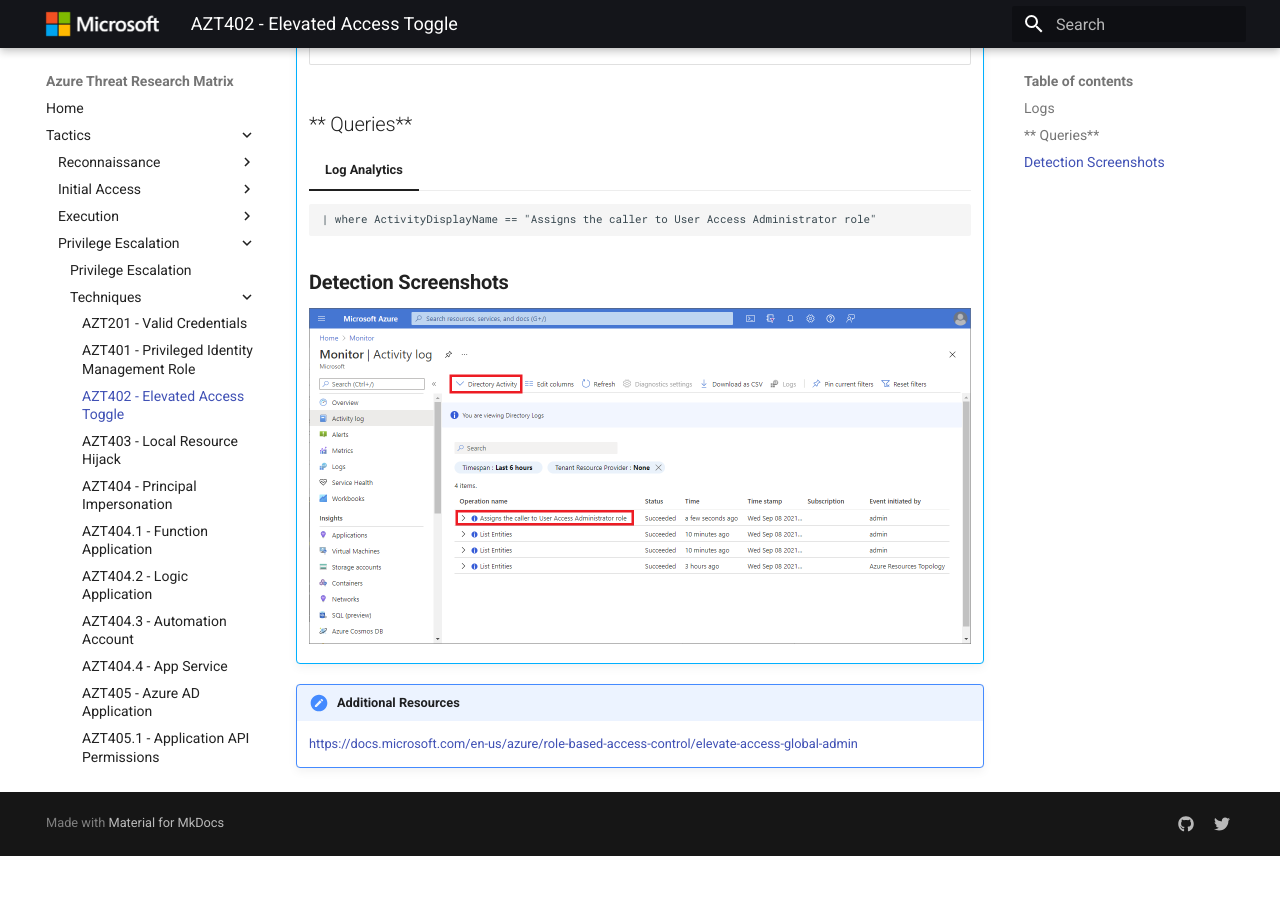
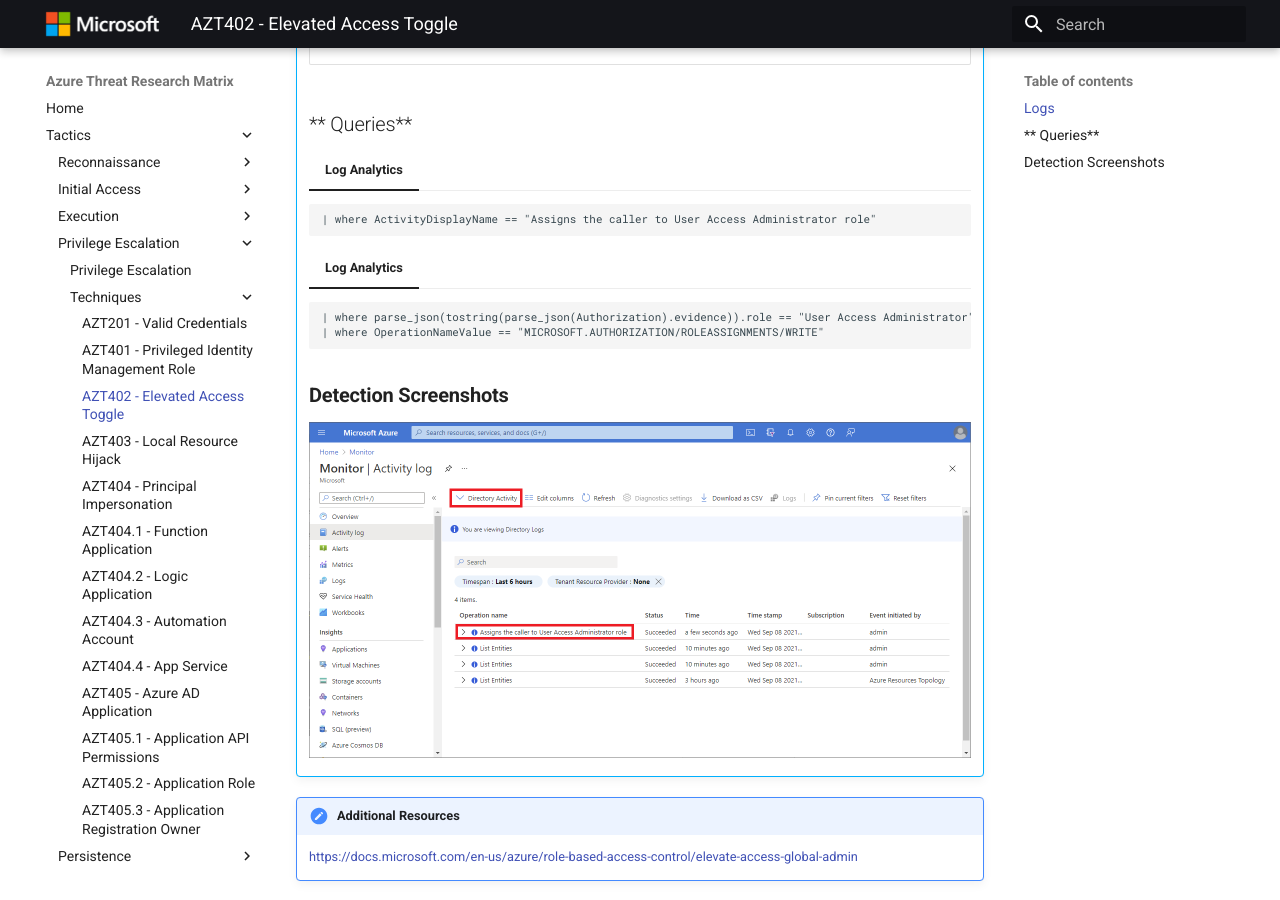
Before and after one commit to microsoft/Azure-Threat-Research-Matrix, an MkDocs documentation site: the page built from docs/PrivilegeEscalation/AZT402/AZT402.md, in a window 1280 px wide and 900 px high, scrolled down 827 px. Built offline with MkDocs 1.6.1 and Material for MkDocs 9.7.7, drawn with Linux system fonts in a browser that asks for light colours; before the commit the page ends 1683 px from its top, so only the background shows below that.

Commit message:
Update AZT402.md
Detection through AzureActivity on the Management Tenant Root Group level.

````diff
--- a/docs/PrivilegeEscalation/AZT402/AZT402.md
+++ b/docs/PrivilegeEscalation/AZT402/AZT402.md
@@ -37,7 +37,13 @@ An adversary may escalate their privileges from Azure AD to all Azure subscripti
 	```AuditLogs
 	| where ActivityDisplayName == "Assigns the caller to User Access Administrator role"
 	```
+	=== "Log Analytics"
+	```AzureActivity
+	| where parse_json(tostring(parse_json(Authorization).evidence)).role == "User Access Administrator"
+	| where OperationNameValue == "MICROSOFT.AUTHORIZATION/ROLEASSIGNMENTS/WRITE"
 
+
+	```
 
 	## **Detection Screenshots**
 
````
